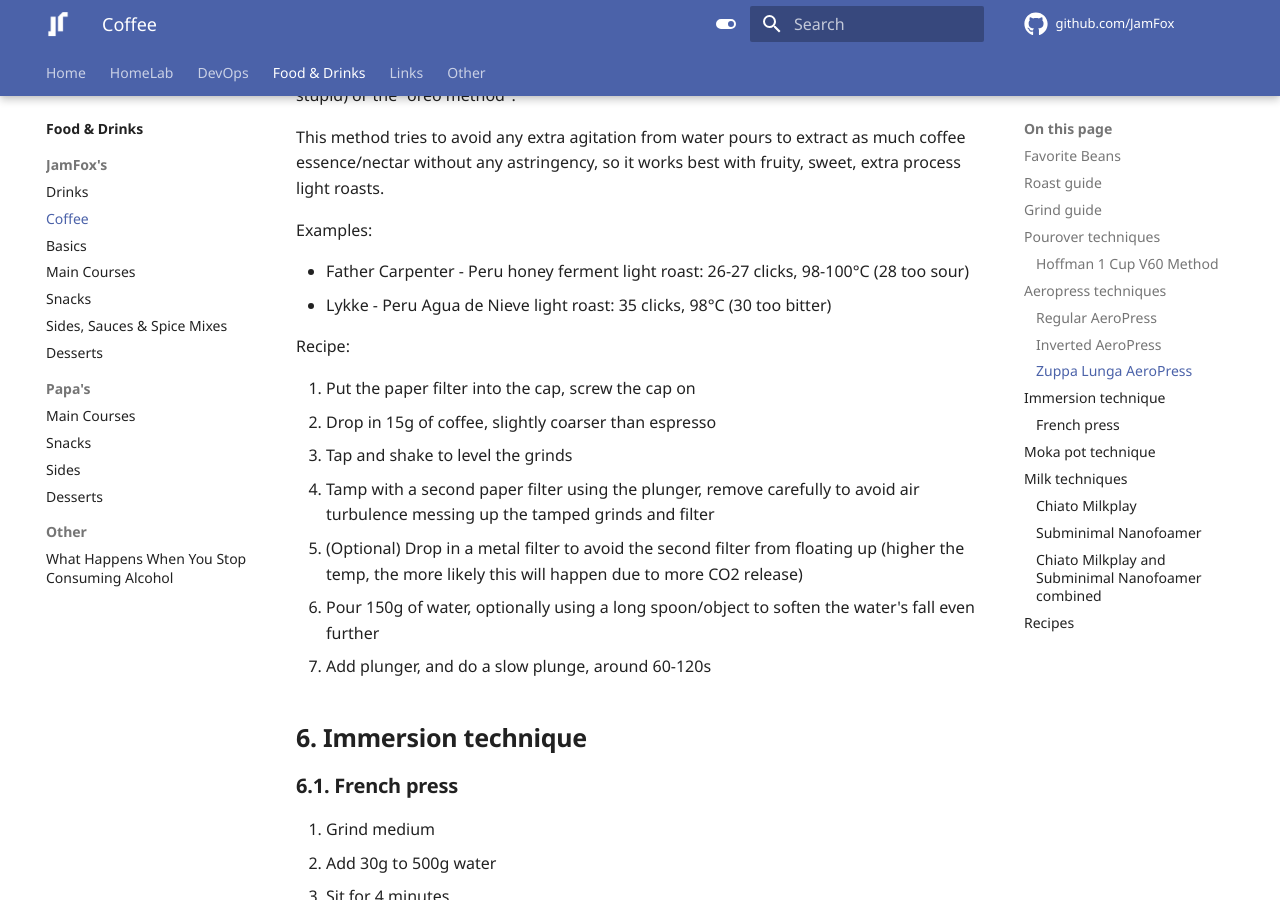
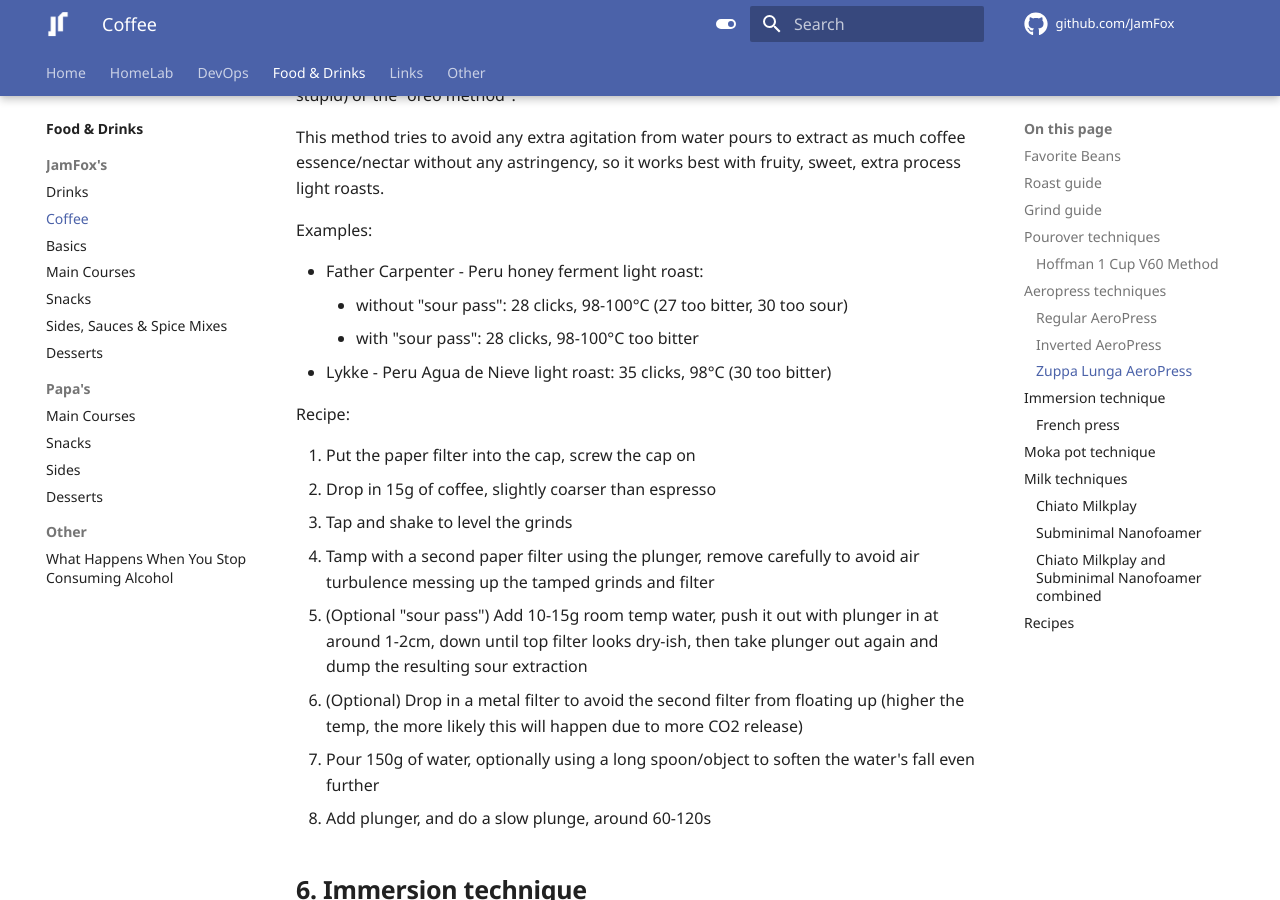
Before and after one commit to JamFox/docs.jamfox.dev, an MkDocs documentation site: the page built from docs/content/food/coffee.md, in a window 1280 px wide and 900 px high, scrolled down 5398 px. Built offline with MkDocs 1.6.1 and Material for MkDocs 9.7.7, drawn with Linux system fonts in a browser that asks for light colours; plug-ins that fetch from the network failed and are left out; comment, search, counter and statistics services are not loaded.

Commit message:
sour pass

```diff
--- a/docs/content/food/coffee.md
+++ b/docs/content/food/coffee.md
@@ -158,7 +158,9 @@ This method tries to avoid any extra agitation from water pours to extract as mu
 
 Examples:
 
-- Father Carpenter - Peru honey ferment light roast: 26-27 clicks, 98-100°C (28 too sour)
+- Father Carpenter - Peru honey ferment light roast:
+    - without "sour pass": 28 clicks, 98-100°C (27 too bitter, 30 too sour)
+    - with "sour pass": 28 clicks, 98-100°C too bitter
 - Lykke - Peru Agua de Nieve light roast: 35 clicks, 98°C (30 too bitter)
 
 Recipe:
@@ -167,9 +169,10 @@ Recipe:
 2. Drop in 15g of coffee, slightly coarser than espresso
 3. Tap and shake to level the grinds
 4. Tamp with a second paper filter using the plunger, remove carefully to avoid air turbulence messing up the tamped grinds and filter
-5. (Optional) Drop in a metal filter to avoid the second filter from floating up (higher the temp, the more likely this will happen due to more CO2 release)
-6. Pour 150g of water, optionally using a long spoon/object to soften the water's fall even further
-7. Add plunger, and do a slow plunge, around 60-120s
+5. (Optional "sour pass") Add 10-15g room temp water, push it out with plunger in at around 1-2cm, down until top filter looks dry-ish, then take plunger out again and dump the resulting sour extraction
+6. (Optional) Drop in a metal filter to avoid the second filter from floating up (higher the temp, the more likely this will happen due to more CO2 release)
+7. Pour 150g of water, optionally using a long spoon/object to soften the water's fall even further
+8. Add plunger, and do a slow plunge, around 60-120s
 
 ## Immersion technique
 
```
